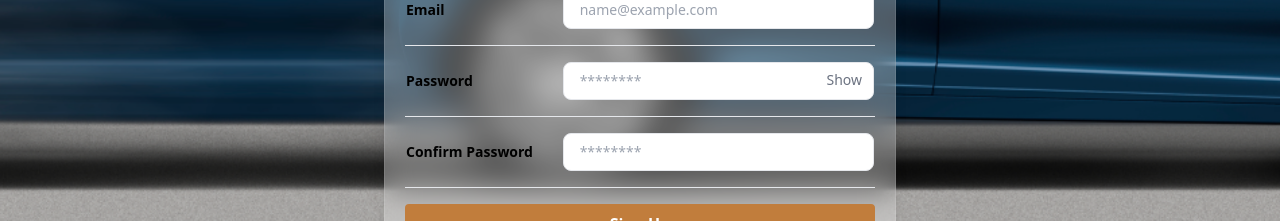
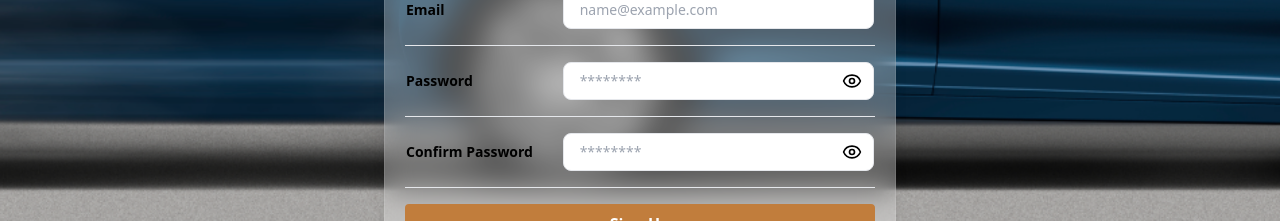
Before and after one commit to DevFawadKhan/RentRush-Front, a React (Vite) app: page /showroom/signup in a window 1280 px wide. Shown: the part 935-1156 px from the top of the page. Built offline with nearby package versions, Linux system fonts and the light colour scheme.

Commit message:
update showroom signup

```diff
--- a/src/components/showroom/signup.jsx
+++ b/src/components/showroom/signup.jsx
@@ -3,6 +3,7 @@ import { useState } from "react";
 import axios from "axios";
 import Toast from "../Toast";
 import { useNavigate } from "react-router-dom";
+import { Eye, EyeOff } from "lucide-react";
 import Navbar from "./Navbar";
 
 const Base_Url = import.meta.env.VITE_API_URL;
@@ -325,6 +326,7 @@ function ShowroomSignUp() {
                     )}
                   </td>
                 </tr>
+                {/* Password Field */}
 <tr className="border-b">
   <td className="py-4 font-bold w-1/3">Password</td>
   <td className="py-4">
@@ -339,13 +341,12 @@ function ShowroomSignUp() {
           errors.password ? "border-red-900" : ""
         }`}
       />
-                      <button
-                        type="button"
-                        className="absolute right-3 top-2 text-gray-500"
+      <span
+        className="absolute right-3 top-1/2 transform -translate-y-1/2 cursor-pointer"
         onClick={() => setShowPassword(!showPassword)}
       >
-                        {showPassword ? "Hide" : "Show"}
-                      </button>
+        {showPassword ? <EyeOff size={20} /> : <Eye size={20} />}
+      </span>
     </div>
     {errors.password && (
       <p className="text-red-900 text-xs mt-1">
@@ -354,26 +355,29 @@ function ShowroomSignUp() {
     )}
   </td>
 </tr>
+
+{/* Confirm Password Field */}
 <tr className="border-b">
   <td className="py-4 font-bold w-1/3">Confirm Password</td>
   <td className="py-4">
+    <div className="relative">
       <input
         name="cpassword"
         value={formData.cpassword}
         onChange={handleChange}
-                      type="password"
+        type={showPassword ? "text" : "password"}
         placeholder="********"
         className={`w-full px-4 py-2 border rounded-lg focus:outline-none focus:ring-2 focus:ring-[#C17D3C] ${
           errors.cpassword ? "border-red-900" : ""
         }`}
       />
-                    {/* <button
-                      type="button"
-                      className="absolute right-3 top-2 text-gray-500"
+      <span
+        className="absolute right-3 top-1/2 transform -translate-y-1/2 cursor-pointer"
         onClick={() => setShowPassword(!showPassword)}
       >
-                      {showPassword ? "Hide" : "Show"}
-                    </button> */}
+        {showPassword ? <EyeOff size={20} /> : <Eye size={20} />}
+      </span>
+    </div>
     {errors.cpassword && (
       <p className="text-red-900 text-xs mt-1">
         {errors.cpassword}
--- a/src/components/signup.jsx
+++ b/src/components/signup.jsx
@@ -55,9 +55,6 @@ const [confirmshowpassword, setconfirmshowpassword] = useState(false)
     setPasswordError("");
     return true;
   };
-
-
-
 
   const handleSignup = (e) => {
     e.preventDefault();
@@ -232,7 +229,7 @@ const [confirmshowpassword, setconfirmshowpassword] = useState(false)
                 }}
                 type="email"
                 id="email"
-                placeholder="you@example.com"
+                placeholder="you@gmail.com"
                 className={`shadow placeholder:text-xs appearance-none border rounded w-full py-2 px-3 text-[#02073F] leading-tight focus:outline-none focus:shadow-outline ${
                   emailError ? "border-red-700" : ""
                 }`}
@@ -270,7 +267,7 @@ const [confirmshowpassword, setconfirmshowpassword] = useState(false)
                 className="absolute top-9 right-3 cursor-pointer"
                 onClick={() => setShowPassword(!showPassword)}
               >
-                {showPassword ? <EyeOff size={24} /> : <Eye size={24} />}
+                {showPassword ? <EyeOff size={20} /> : <Eye size={20} />}
               </span>
               {passwordError && (
                 <p className="text-red-700 text-xs mt-1">{passwordError}</p>
@@ -302,7 +299,7 @@ const [confirmshowpassword, setconfirmshowpassword] = useState(false)
       className="absolute top-1/2 right-3 transform -translate-y-1/2 cursor-pointer"
       onClick={() => setconfirmshowpassword(!confirmshowpassword)}
     >
-      {confirmshowpassword ? <EyeOff size={24} /> : <Eye size={24} />}
+      {confirmshowpassword ? <EyeOff size={20} /> : <Eye size={20} />}
     </span>
   </div>
 </div>
```
Lines whose indentation alone changed are shown as unchanged.
